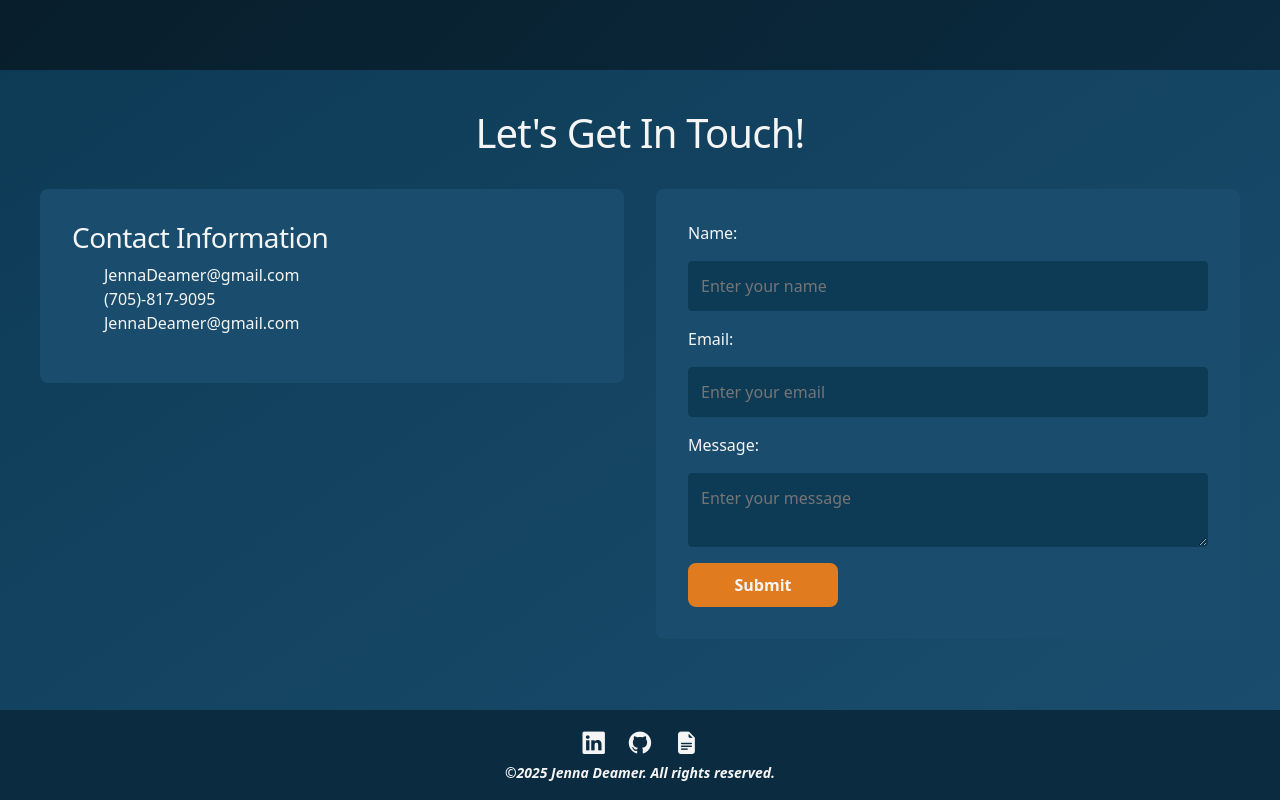
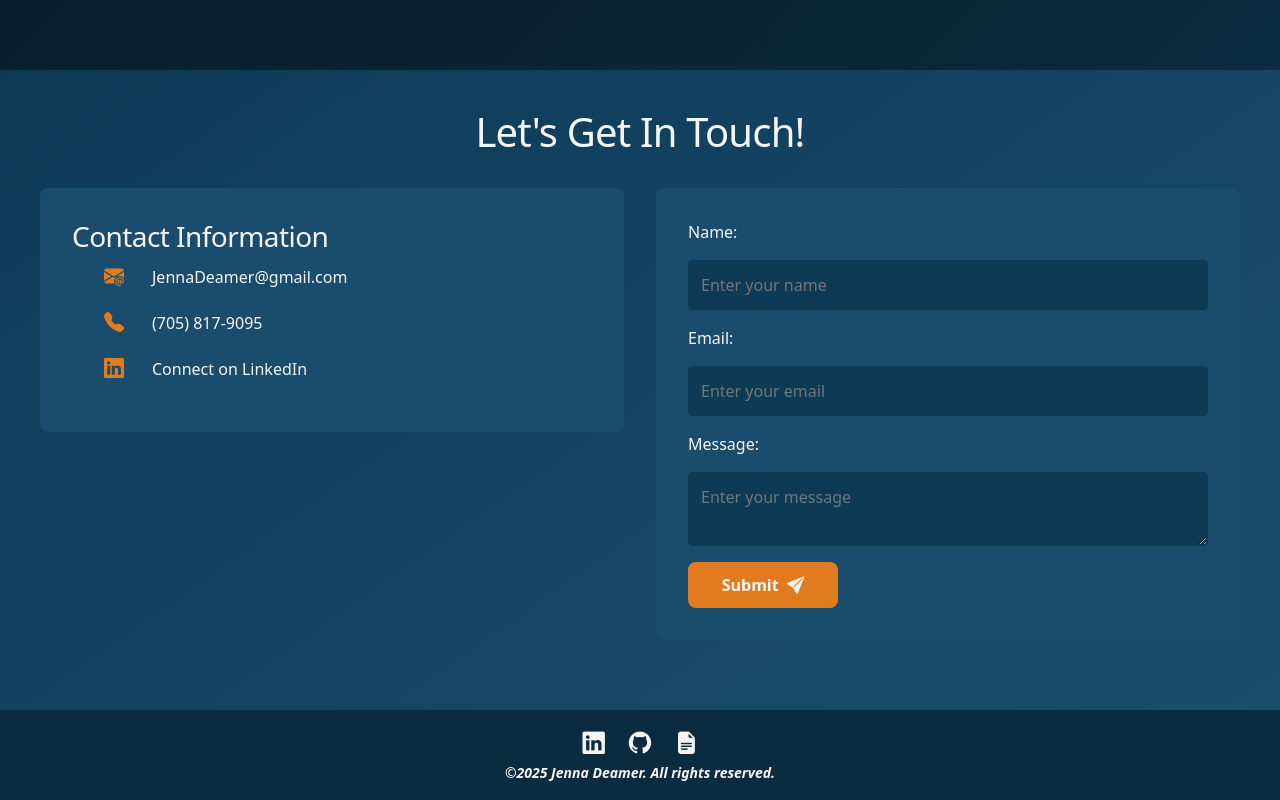
Before and after one commit to Jenna-Deamer/Portfolio, a React (Vite) app: page / in a window 1280 px wide. Shown: the part 2189-2989 px from the top of the page. Built offline with nearby package versions, Linux system fonts and the light colour scheme.

Commit message:
Enhance contact section icons, hover animations, Content updates

```diff
--- a/src/components/Contact.tsx
+++ b/src/components/Contact.tsx
@@ -21,20 +21,42 @@ function Contact() {
                 <div className="contact-container">
                     <div className="contact-details">
                         <h3>Contact Information</h3>
-                        <ul>
-                            <li>
-                                <a href="mailto: JennaDeamer@gmail.com">
+                        <ul className="contact-list">
+                            <li className="contact-item">
+                                <i
+                                    className="bi bi-envelope-at-fill contact-icon"
+                                    aria-hidden="true"
+                                ></i>
+                                <a
+                                    href="mailto:JennaDeamer@gmail.com"
+                                    aria-label="Email Jenna Deamer"
+                                >
                                     JennaDeamer@gmail.com
                                 </a>
                             </li>
-                            <li>
-                                <a href="mailto: JennaDeamer@gmail.com">
-                                    (705)-817-9095
+                            <li className="contact-item">
+                                <i
+                                    className="bi bi-telephone-fill contact-icon"
+                                    aria-hidden="true"
+                                ></i>
+                                <a
+                                    href="tel:+17058179095"
+                                    aria-label="Call Jenna Deamer"
+                                >
+                                    (705) 817-9095
                                 </a>
                             </li>
-                            <li>
-                                <a href="mailto: JennaDeamer@gmail.com">
-                                    JennaDeamer@gmail.com
+                            <li className="contact-item">
+                                <i
+                                    className="bi bi-linkedin contact-icon"
+                                    aria-hidden="true"
+                                ></i>
+                                <a
+                                    href="https://www.linkedin.com/in/your-profile"
+                                    target="_blank"
+                                    rel="noopener noreferrer"
+                                >
+                                    Connect on LinkedIn
                                 </a>
                             </li>
                         </ul>
@@ -74,6 +96,10 @@ function Contact() {
                             <div>
                                 <button type="submit" className="cta-button">
                                     Submit
+                                    <i
+                                        className="bi bi-send-fill"
+                                        aria-hidden="true"
+                                    ></i>
                                 </button>
                             </div>
                         </fieldset>
--- a/src/styles/Contact.css
+++ b/src/styles/Contact.css
@@ -1,6 +1,5 @@
 #contact {
     min-height: 80vh;
-    /* scroll-margin-top: 80px; */
     justify-content: center;
     align-items: center;
 }
@@ -20,7 +19,8 @@
     margin-bottom: 2rem;
 }
 
-.contact-details, form {
+.contact-details,
+form {
     flex: 1;
     background: var(--light-blue);
     padding: 2rem;
@@ -31,16 +31,46 @@
     list-style: none;
 }
 
+.contact-item {
+    display: flex;
+    align-items: center;
+    gap: 0.5rem;
+    margin-bottom: 1rem;
+}
+
+.contact-icon {
+    color: var(--action-color);
+    font-size: 1.25rem;
+    margin-right: 1rem;
+    width: 24px;
+}
 .contact-details a {
     color: var(--white);
     text-decoration: none;
-    transition: color 0.3s ease;
+    position: relative;
 }
 
-.contact-details a:hover {
-    color: var(--action-color);
+/*Underline on hover*/
+.contact-details a::after {
+    content: "";
+    position: absolute;
+    width: 100%;
+    height: 2px;
+    bottom: -4px;
+    left: 0;
+    background-color: var(--action-color);
+    transform: scaleX(0);
+    transform-origin: left;
+    transition: transform 0.3s ease-out, opacity 0.3s ease-out;
+    opacity: 0;
 }
 
+.contact-details a:hover::after {
+    transform: scaleX(1);
+    opacity: 1;
+}
+
+/*Form styles*/
 form fieldset {
     border: none;
     display: flex;
@@ -48,7 +78,8 @@ form fieldset {
     gap: 1rem;
 }
 
-form input, form textarea {
+form input,
+form textarea {
     width: 100%;
     padding: 0.75rem;
     border-radius: 4px;
@@ -58,19 +89,31 @@ form input, form textarea {
     transition: border-color 0.3s ease;
 }
 
-form input:focus, form textarea:focus {
+form input:focus,
+form textarea:focus {
     outline: none;
+    box-shadow: 0 15px 30px rgba(0, 0, 0, 0.2), 0 0 20px var(--action-color);
     border-color: var(--action-color);
+}
+form div button {
+    display: flex;
+    justify-content: center;
+    align-items: center;
+}
+form div button i {
+    font-size: 1.1rem;
+    margin-left: 0.5rem;
 }
 
 /*Stack contact info & form on mobile*/
 @media (max-width: 900px) {
-.contact-container{
+    .contact-container {
         flex-direction: column;
         align-items: center;
         gap: 1rem;
     }
-.contact-details, form {
+    .contact-details,
+    form {
         width: 100%;
     }
 }
```
Lines whose indentation alone changed are shown as unchanged.
